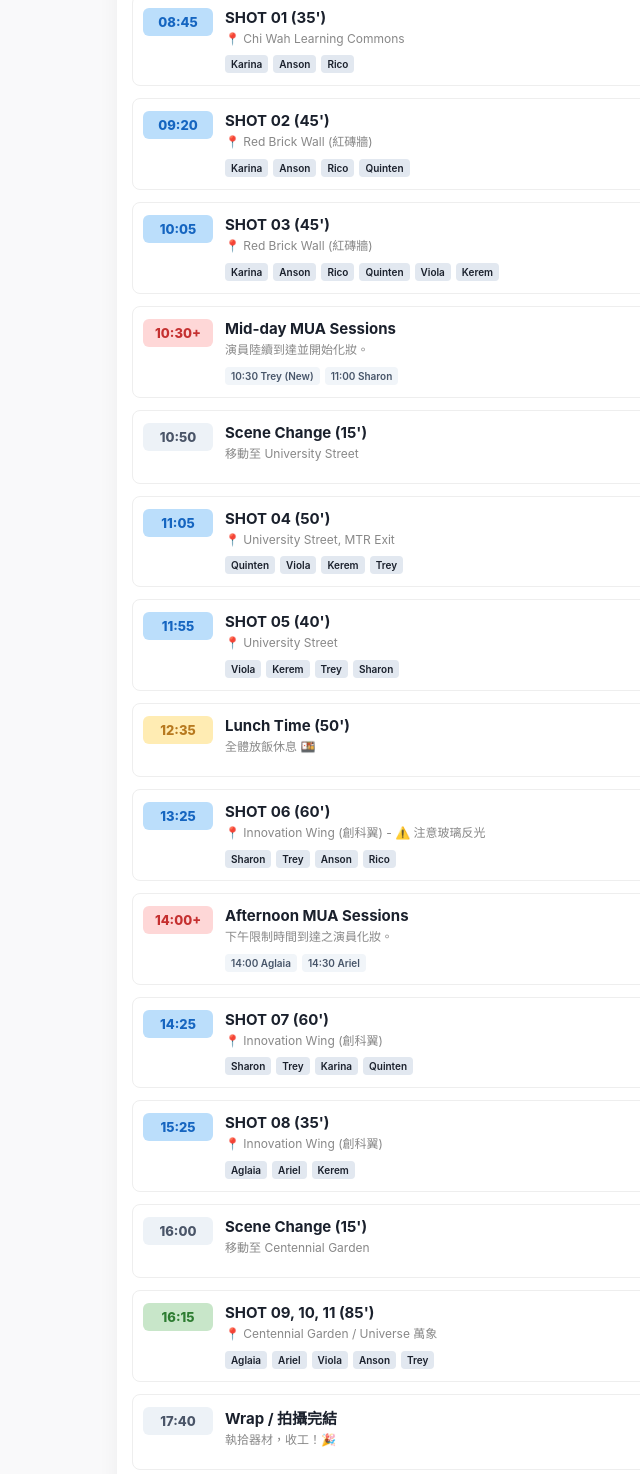
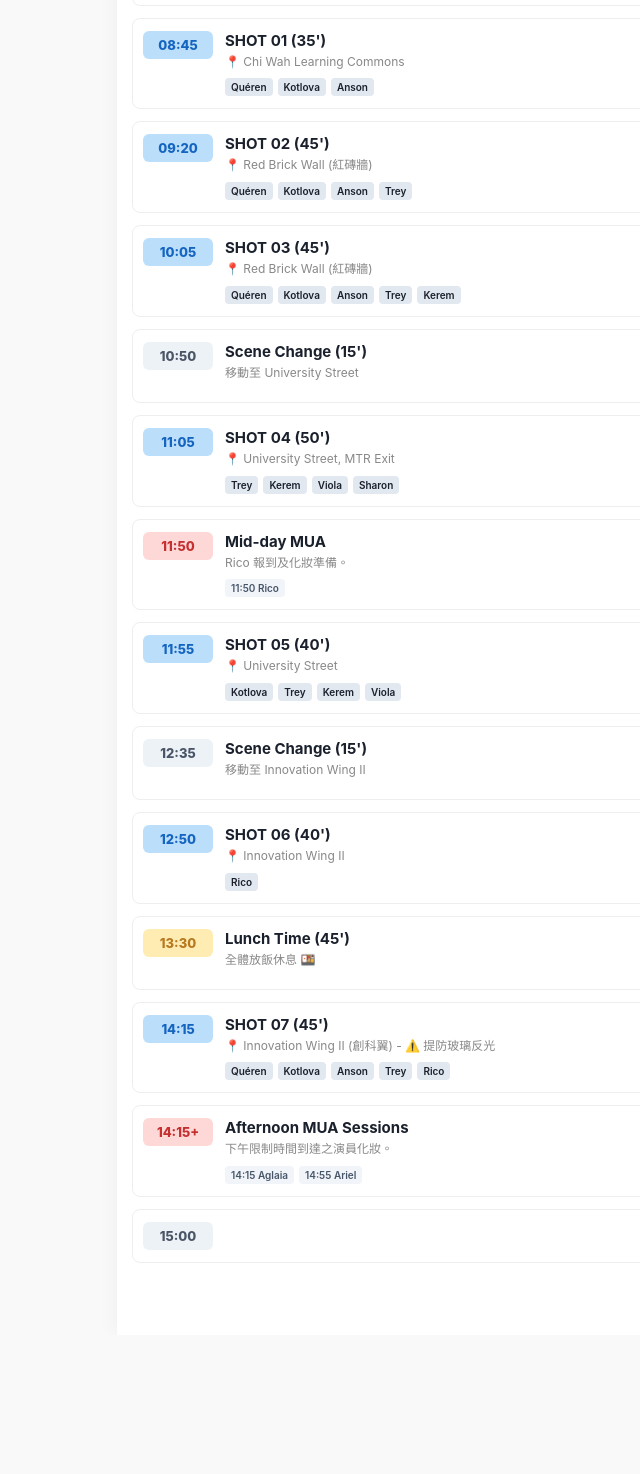
Before and after one commit to chak90215/hku-callsheet, a plain HTML site: page index.html in a window 1280 px wide. Shown: the part 620-2094 px from the top of the page, without its empty margins (223-863 px from the left). After the commit the page ends 1955 px from the top, so only its background shows below. Drawn offline with Linux system fonts and the light colour scheme.

Commit message:
Update index.html

```diff
--- a/index.html
+++ b/index.html
@@ -3,7 +3,7 @@
 <head>
     <meta charset="UTF-8">
     <meta name="viewport" content="width=device-width, initial-scale=1.0, maximum-scale=1.0, user-scalable=no">
-    <title>Call Sheet Batch 2 | May 18 - 2026</title>
+    <title>Call Sheet Batch 2 (Updated) | May 18 - 2026</title>
     <style>
         :root {
             --bg-color: #f9f9fa;
@@ -248,7 +248,7 @@
 
     <div class="container">
         <div class="header">
-            <h1>HKU Photoshoot <span class="version">BATCH 2</span></h1>
+            <h1>HKU Photoshoot <span class="version">BATCH 2 (V2)</span></h1>
             <div class="date">May 18, 2026 (Monday)</div>
         </div>
 
@@ -261,37 +261,37 @@
         <div class="notice">💡 點擊下方演員頭像，自動篩選個人專屬行程</div>
 
         <div class="talent-grid" id="talentGrid">
+            <div class="talent-item" data-id="quinten">
+                <div class="avatar" style="background: #d69e2e;">QU</div>
+                <div class="talent-name">Quéren</div>
+            </div>
             <div class="talent-item" data-id="karina">
                 <div class="avatar" style="background: #e53e3e;">KA</div>
-                <div class="talent-name">Karina</div>
+                <div class="talent-name">Kotlova</div>
             </div>
             <div class="talent-item" data-id="anson">
                 <div class="avatar" style="background: #3182ce;">AN</div>
                 <div class="talent-name">Anson</div>
             </div>
-            <div class="talent-item" data-id="rico">
-                <div class="avatar" style="background: #38a169;">RI</div>
-                <div class="talent-name">Rico</div>
+            <div class="talent-item" data-id="trey">
+                <div class="avatar" style="background: #dd6b20;">TR</div>
+                <div class="talent-name">Trey</div>
             </div>
-            <div class="talent-item" data-id="quinten">
-                <div class="avatar" style="background: #d69e2e;">QU</div>
-                <div class="talent-name">Quinten</div>
+            <div class="talent-item" data-id="kerem">
+                <div class="avatar" style="background: #319795;">KE</div>
+                <div class="talent-name">Kerem</div>
             </div>
             <div class="talent-item" data-id="viola">
                 <div class="avatar" style="background: #805ad5;">VI</div>
                 <div class="talent-name">Viola</div>
             </div>
-            <div class="talent-item" data-id="kerem">
-                <div class="avatar" style="background: #319795;">KE</div>
-                <div class="talent-name">Kerem</div>
-            </div>
-            <div class="talent-item" data-id="trey">
-                <div class="avatar" style="background: #dd6b20;">TR</div>
-                <div class="talent-name">Trey (New)</div>
-            </div>
             <div class="talent-item" data-id="sharon">
                 <div class="avatar" style="background: #e53e3e;">SH</div>
                 <div class="talent-name">Sharon</div>
+            </div>
+            <div class="talent-item" data-id="rico">
+                <div class="avatar" style="background: #38a169;">RI</div>
+                <div class="talent-name">Rico</div>
             </div>
             <div class="talent-item" data-id="aglaia">
                 <div class="avatar" style="background: #d53f8c;">AG</div>
@@ -304,18 +304,19 @@
         </div>
 
         <div class="timeline">
-            <div class="row" data-talents="karina,anson,rico,quinten,viola,kerem">
-                <div class="time-badge bg-red">07:45+</div>
+            <div class="row" data-talents="karina,quinten,anson,trey,kerem,viola,sharon">
+                <div class="time-badge bg-red">07:20+</div>
                 <div class="content">
                     <div class="title">Morning MUA Sessions</div>
-                    <div class="desc">化妝師需為上午通告演員進行準備。</div>
+                    <div class="desc">化妝師為上午通告演員準備 (女40m/男20m)。</div>
                     <div class="tags">
-                        <span class="tag">07:45 Karina</span>
-                        <span class="tag">08:05 Anson</span>
-                        <span class="tag">08:25 Rico</span>
-                        <span class="tag">08:30 Quinten</span>
-                        <span class="tag">09:10 Viola</span>
+                        <span class="tag">07:20 Kotlova</span>
+                        <span class="tag">08:00 Quéren</span>
+                        <span class="tag">08:25 Anson</span>
+                        <span class="tag">08:50 Trey</span>
                         <span class="tag">09:30 Kerem</span>
+                        <span class="tag">09:50 Viola</span>
+                        <span class="tag">10:20 Sharon</span>
                     </div>
                 </div>
             </div>
@@ -328,57 +329,44 @@
                 </div>
             </div>
 
-            <div class="row" data-talents="karina,anson,rico">
+            <div class="row" data-talents="quinten,karina,anson">
                 <div class="time-badge bg-blue">08:45</div>
                 <div class="content">
                     <div class="title">SHOT 01 (35')</div>
                     <div class="desc">📍 Chi Wah Learning Commons</div>
                     <div class="tags">
-                        <span class="tag highlight">Karina</span>
+                        <span class="tag highlight">Quéren</span>
+                        <span class="tag highlight">Kotlova</span>
                         <span class="tag highlight">Anson</span>
-                        <span class="tag highlight">Rico</span>
                     </div>
                 </div>
             </div>
 
-            <div class="row" data-talents="karina,anson,rico,quinten">
+            <div class="row" data-talents="quinten,karina,anson,trey">
                 <div class="time-badge bg-blue">09:20</div>
                 <div class="content">
                     <div class="title">SHOT 02 (45')</div>
                     <div class="desc">📍 Red Brick Wall (紅磚牆)</div>
                     <div class="tags">
-                        <span class="tag highlight">Karina</span>
+                        <span class="tag highlight">Quéren</span>
+                        <span class="tag highlight">Kotlova</span>
                         <span class="tag highlight">Anson</span>
-                        <span class="tag highlight">Rico</span>
-                        <span class="tag highlight">Quinten</span>
+                        <span class="tag highlight">Trey</span>
                     </div>
                 </div>
             </div>
 
-            <div class="row" data-talents="karina,anson,rico,quinten,viola,kerem">
+            <div class="row" data-talents="quinten,karina,anson,trey,kerem">
                 <div class="time-badge bg-blue">10:05</div>
                 <div class="content">
                     <div class="title">SHOT 03 (45')</div>
                     <div class="desc">📍 Red Brick Wall (紅磚牆)</div>
                     <div class="tags">
-                        <span class="tag highlight">Karina</span>
+                        <span class="tag highlight">Quéren</span>
+                        <span class="tag highlight">Kotlova</span>
                         <span class="tag highlight">Anson</span>
-                        <span class="tag highlight">Rico</span>
-                        <span class="tag highlight">Quinten</span>
-                        <span class="tag highlight">Viola</span>
+                        <span class="tag highlight">Trey</span>
                         <span class="tag highlight">Kerem</span>
-                    </div>
-                </div>
-            </div>
-
-            <div class="row" data-talents="trey,sharon">
-                <div class="time-badge bg-red">10:30+</div>
-                <div class="content">
-                    <div class="title">Mid-day MUA Sessions</div>
-                    <div class="desc">演員陸續到達並開始化妝。</div>
-                    <div class="tags">
-                        <span class="tag">10:30 Trey (New)</span>
-                        <span class="tag">11:00 Sharon</span>
                     </div>
                 </div>
             </div>
@@ -391,175 +379,99 @@
                 </div>
             </div>
 
-            <div class="row" data-talents="quinten,viola,kerem,trey">
+            <div class="row" data-talents="trey,kerem,viola,sharon">
                 <div class="time-badge bg-blue">11:05</div>
                 <div class="content">
                     <div class="title">SHOT 04 (50')</div>
                     <div class="desc">📍 University Street, MTR Exit</div>
                     <div class="tags">
-                        <span class="tag highlight">Quinten</span>
+                        <span class="tag highlight">Trey</span>
+                        <span class="tag highlight">Kerem</span>
                         <span class="tag highlight">Viola</span>
-                        <span class="tag highlight">Kerem</span>
-                        <span class="tag highlight">Trey</span>
+                        <span class="tag highlight">Sharon</span>
                     </div>
                 </div>
             </div>
 
-            <div class="row" data-talents="viola,kerem,trey,sharon">
+            <div class="row" data-talents="rico">
+                <div class="time-badge bg-red">11:50</div>
+                <div class="content">
+                    <div class="title">Mid-day MUA</div>
+                    <div class="desc">Rico 報到及化妝準備。</div>
+                    <div class="tags">
+                        <span class="tag">11:50 Rico</span>
+                    </div>
+                </div>
+            </div>
+
+            <div class="row" data-talents="karina,trey,kerem,viola">
                 <div class="time-badge bg-blue">11:55</div>
                 <div class="content">
                     <div class="title">SHOT 05 (40')</div>
                     <div class="desc">📍 University Street</div>
                     <div class="tags">
+                        <span class="tag highlight">Kotlova</span>
+                        <span class="tag highlight">Trey</span>
+                        <span class="tag highlight">Kerem</span>
                         <span class="tag highlight">Viola</span>
-                        <span class="tag highlight">Kerem</span>
-                        <span class="tag highlight">Trey</span>
-                        <span class="tag highlight">Sharon</span>
                     </div>
                 </div>
             </div>
 
-            <div class="row" data-talents="karina,anson,rico,quinten,viola,kerem,trey,sharon,aglaia,ariel">
-                <div class="time-badge bg-yellow">12:35</div>
+            <div class="row">
+                <div class="time-badge bg-gray">12:35</div>
                 <div class="content">
-                    <div class="title">Lunch Time (50')</div>
+                    <div class="title">Scene Change (15')</div>
+                    <div class="desc">移動至 Innovation Wing II</div>
+                </div>
+            </div>
+
+            <div class="row" data-talents="rico">
+                <div class="time-badge bg-blue">12:50</div>
+                <div class="content">
+                    <div class="title">SHOT 06 (40')</div>
+                    <div class="desc">📍 Innovation Wing II</div>
+                    <div class="tags">
+                        <span class="tag highlight">Rico</span>
+                    </div>
+                </div>
+            </div>
+
+            <div class="row" data-talents="quinten,karina,anson,trey,kerem,viola,sharon,rico">
+                <div class="time-badge bg-yellow">13:30</div>
+                <div class="content">
+                    <div class="title">Lunch Time (45')</div>
                     <div class="desc">全體放飯休息 🍱</div>
                 </div>
             </div>
 
-            <div class="row" data-talents="sharon,trey,anson,rico">
-                <div class="time-badge bg-blue">13:25</div>
+            <div class="row" data-talents="quinten,karina,anson,trey,rico">
+                <div class="time-badge bg-blue">14:15</div>
                 <div class="content">
-                    <div class="title">SHOT 06 (60')</div>
-                    <div class="desc">📍 Innovation Wing (創科翼) - ⚠️ 注意玻璃反光</div>
+                    <div class="title">SHOT 07 (45')</div>
+                    <div class="desc">📍 Innovation Wing II (創科翼) - ⚠️ 提防玻璃反光</div>
                     <div class="tags">
-                        <span class="tag highlight">Sharon</span>
+                        <span class="tag highlight">Quéren</span>
+                        <span class="tag highlight">Kotlova</span>
+                        <span class="tag highlight">Anson</span>
                         <span class="tag highlight">Trey</span>
-                        <span class="tag highlight">Anson</span>
                         <span class="tag highlight">Rico</span>
                     </div>
                 </div>
             </div>
 
             <div class="row" data-talents="aglaia,ariel">
-                <div class="time-badge bg-red">14:00+</div>
+                <div class="time-badge bg-red">14:15+</div>
                 <div class="content">
                     <div class="title">Afternoon MUA Sessions</div>
                     <div class="desc">下午限制時間到達之演員化妝。</div>
                     <div class="tags">
-                        <span class="tag">14:00 Aglaia</span>
-                        <span class="tag">14:30 Ariel</span>
-                    </div>
-                </div>
-            </div>
-
-            <div class="row" data-talents="sharon,trey,karina,quinten">
-                <div class="time-badge bg-blue">14:25</div>
-                <div class="content">
-                    <div class="title">SHOT 07 (60')</div>
-                    <div class="desc">📍 Innovation Wing (創科翼)</div>
-                    <div class="tags">
-                        <span class="tag highlight">Sharon</span>
-                        <span class="tag highlight">Trey</span>
-                        <span class="tag highlight">Karina</span>
-                        <span class="tag highlight">Quinten</span>
-                    </div>
-                </div>
-            </div>
-
-            <div class="row" data-talents="aglaia,ariel,kerem">
-                <div class="time-badge bg-blue">15:25</div>
-                <div class="content">
-                    <div class="title">SHOT 08 (35')</div>
-                    <div class="desc">📍 Innovation Wing (創科翼)</div>
-                    <div class="tags">
-                        <span class="tag highlight">Aglaia</span>
-                        <span class="tag highlight">Ariel</span>
-                        <span class="tag highlight">Kerem</span>
+                        <span class="tag">14:15 Aglaia</span>
+                        <span class="tag">14:55 Ariel</span>
                     </div>
                 </div>
             </div>
 
             <div class="row">
-                <div class="time-badge bg-gray">16:00</div>
-                <div class="content">
-                    <div class="title">Scene Change (15')</div>
-                    <div class="desc">移動至 Centennial Garden</div>
-                </div>
-            </div>
-
-            <div class="row" data-talents="aglaia,ariel,viola,anson,trey">
-                <div class="time-badge bg-green">16:15</div>
-                <div class="content">
-                    <div class="title">SHOT 09, 10, 11 (85')</div>
-                    <div class="desc">📍 Centennial Garden / Universe 萬象</div>
-                    <div class="tags">
-                        <span class="tag highlight">Aglaia</span>
-                        <span class="tag highlight">Ariel</span>
-                        <span class="tag highlight">Viola</span>
-                        <span class="tag highlight">Anson</span>
-                        <span class="tag highlight">Trey</span>
-                    </div>
-                </div>
-            </div>
-
-            <div class="row">
-                <div class="time-badge bg-gray">17:40</div>
-                <div class="content">
-                    <div class="title">Wrap / 拍攝完結</div>
-                    <div class="desc">執拾器材，收工！🎉</div>
-                </div>
-            </div>
-        </div>
-    </div>
-
-    <script>
-        document.addEventListener('DOMContentLoaded', () => {
-            const talentItems = document.querySelectorAll('.talent-item');
-            const timelineRows = document.querySelectorAll('.row');
-            const body = document.body;
-            let activeTalentId = null;
-
-            talentItems.forEach(item => {
-                item.addEventListener('click', () => {
-                    const id = item.dataset.id;
-
-                    // If clicking the already active talent, turn off filter
-                    if (activeTalentId === id) {
-                        activeTalentId = null;
-                        body.classList.remove('is-filtered');
-
-                        talentItems.forEach(t => t.classList.remove('inactive'));
-                        timelineRows.forEach(row => {
-                            row.classList.remove('highlight', 'dimmed');
-                        });
-                    }
-                    // Turn on/switch filter
-                    else {
-                        activeTalentId = id;
-                        body.classList.add('is-filtered');
-
-                        // Update avatars
-                        talentItems.forEach(t => {
-                            if (t.dataset.id === id) t.classList.remove('inactive');
-                            else t.classList.add('inactive');
-                        });
-
-                        // Update timeline rows
-                        timelineRows.forEach(row => {
-                            const rowTalents = row.dataset.talents ? row.dataset.talents.split(',') : [];
-                            if (rowTalents.includes(id)) {
-                                row.classList.add('highlight');
-                                row.classList.remove('dimmed');
-                            } else {
-                                row.classList.add('dimmed');
-                                row.classList.remove('highlight');
-                            }
-                        });
-                    }
-                });
-            });
-        });
-    </script>
-</body>
-</html>
+                <div class="time-badge bg-gray">15:00</div>
+                <div class="
```
